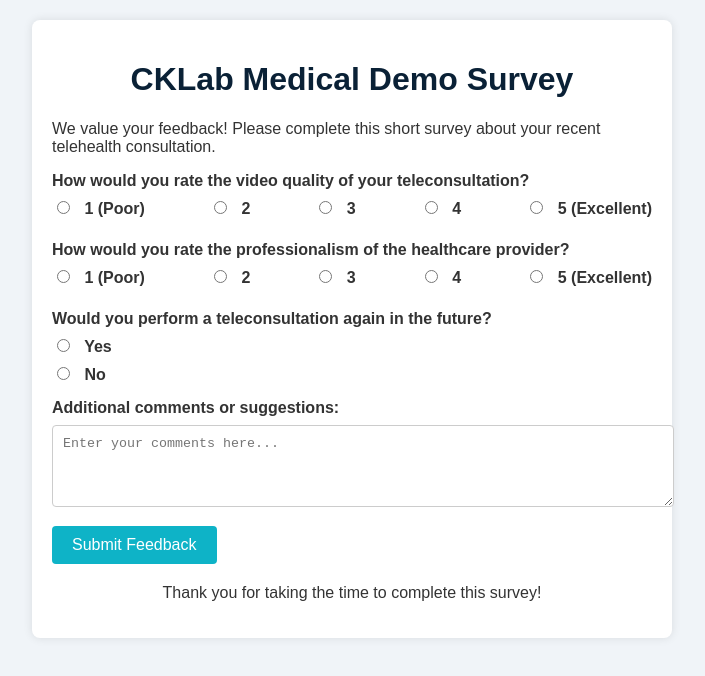
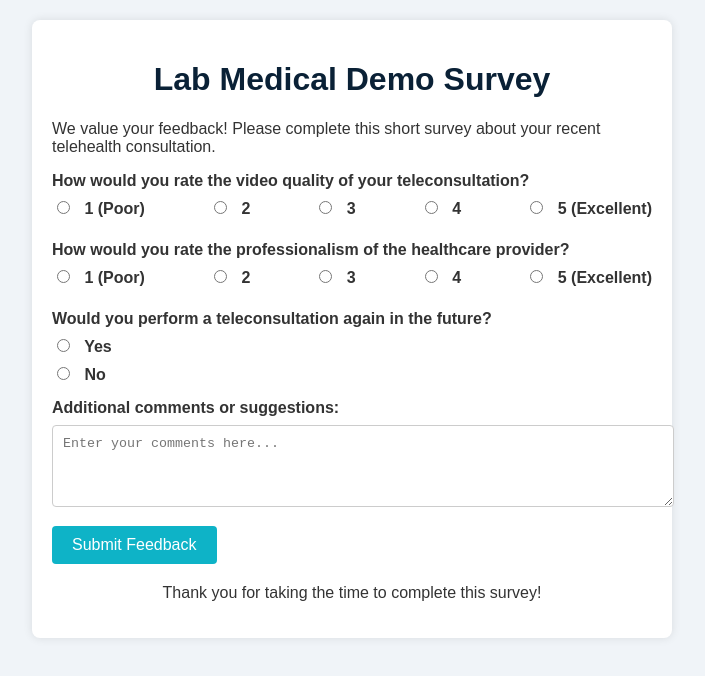
Before and after one commit to ckeilberg57/survey, a plain HTML site: page index.html in a window 1280 px wide. Shown: the whole page, without its empty margins (288-993 px from the left). Drawn offline with Linux system fonts and the light colour scheme.

Commit message:
Update index.html

```diff
--- a/index.html
+++ b/index.html
@@ -67,7 +67,7 @@
 <body>
 
     <div class="container">
-        <h1>CKLab Medical Demo Survey</h1>
+        <h1>Lab Medical Demo Survey</h1>
         <p>We value your feedback! Please complete this short survey about your recent telehealth consultation.</p>
 
         <form>
```
